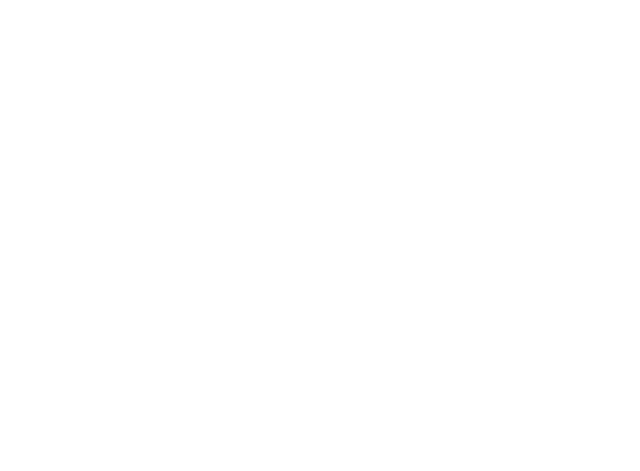
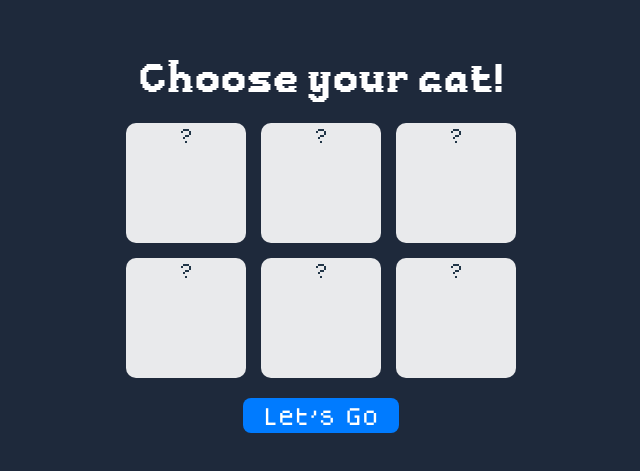
Before and after one commit to kaungzhan/eth-crypto-game, a React (Vite) app in the folder mekdi-pipeline/: page /choose-cat in a window 1280 px wide. Before the commit this address had no page. Shown: the part 167-638 px from the top of the page, without its empty margins (319-959 px from the left). Built offline with nearby package versions, Linux system fonts and the light colour scheme.

Commit message:
made choosecat page

```diff
--- a/mekdi-pipeline/src/App.tsx
+++ b/mekdi-pipeline/src/App.tsx
@@ -2,6 +2,7 @@ import React from "react";
 import { BrowserRouter as Router, Routes, Route } from "react-router-dom";
 import MainPage from "./pages/Mainpage";
 import StartPage from "./pages/Startpage";
+import ChooseCatPage from "./pages/Choosecat";
 
 const App: React.FC = () => {
   return (
@@ -9,6 +10,7 @@ const App: React.FC = () => {
       <Routes>
         <Route path="/" element={<MainPage />} />
         <Route path="/start" element={<StartPage />} />
+        <Route path="/choose-cat" element={<ChooseCatPage />} />
       </Routes>
     </Router>
   );
--- /dev/null
+++ b/mekdi-pipeline/src/css/Choosecat.css
@@ -0,0 +1,58 @@
+/* Container for the page */
+.choose-cat-container {
+    width: 100vw;
+    height: 100vh;
+    background-color: #1e293b; /* Dark blue background */
+    display: flex;
+    flex-direction: column;
+    align-items: center;
+    justify-content: center;
+    text-align: center;
+}
+
+/* Title */
+.choose-cat-title {
+    font-family: "PixelMax-Regular", sans-serif;
+    font-size: 2.5rem;
+    color: white;
+    margin-bottom: 20px;
+}
+
+/* Grid Layout for Cat Choices */
+.cat-grid {
+    display: grid;
+    grid-template-columns: repeat(3, 1fr); /* ✅ 3 Columns */
+    gap: 15px;
+    margin-bottom: 20px;
+}
+
+/* Cat Image Boxes */
+.cat-box {
+    width: 120px;
+    height: 120px;
+    background: rgba(255, 255, 255, 0.9);
+    border-radius: 10px;
+    object-fit: cover;
+    cursor: pointer;
+    transition: transform 0.2s ease;
+}
+
+.cat-box:hover {
+    transform: scale(1.1); /* Slight zoom effect on hover */
+}
+
+/* "Let's Go" Button */
+.lets-go-button {
+    background-color: #007bff;
+    color: white;
+    font-size: 1.2rem;
+    padding: 10px 20px;
+    border: none;
+    border-radius: 8px;
+    cursor: pointer;
+    transition: background 0.3s ease;
+}
+
+.lets-go-button:hover {
+    background-color: #0056b3;
+}
--- a/mekdi-pipeline/src/css/Startpage.css
+++ b/mekdi-pipeline/src/css/Startpage.css
@@ -1,24 +1,3 @@
-/* Load Custom Font */
-@font-face {
-    font-family: "DogicaPixel";
-    src: url("/fonts/dogicapixel.ttf") format("truetype");
-  }
-
-  @font-face {
-    font-family: "DogicaPixelBold";
-    src: url("/fonts/dogicapixelbold.ttf") format("truetype");
-  }
-
-  @font-face {
-    font-family: "PixelMax-Regular";
-    src: url("/fonts/Pixelmax-Regular.otf") format("opentype");
-  }
-
-  @font-face {
-    font-family: "PixelMax-Outline";
-    src: url("/fonts/Pixelmax-Outline.otf") format("opentype");
-  }
-
 /* Apply Font to Everything */
 body, .game-container, .dialog-box, .character-name, .dialog-text, .dialog-button {
     font-family: "DogicaPixel", sans-serif;
--- /dev/null
+++ b/mekdi-pipeline/src/pages/Choosecat.tsx
@@ -0,0 +1,33 @@
+import React from "react";
+import { useNavigate } from "react-router-dom";
+import "../css/Choosecat.css";
+
+const ChooseCatPage: React.FC = () => {
+  const navigate = useNavigate();
+
+  const handleLetsGo = () => {
+    console.log("✅ Let's Go button clicked!");
+    navigate("/start"); // ✅ Navigates to the Start Page after selecting a cat
+  };
+
+  return (
+    <div className="choose-cat-container">
+      <h1 className="choose-cat-title">Choose your cat!</h1>
+
+      {/* Grid of Blank Boxes */}
+      <div className="cat-grid">
+        <div className="cat-box">?</div>
+        <div className="cat-box">?</div>
+        <div className="cat-box">?</div>
+        <div className="cat-box">?</div>
+        <div className="cat-box">?</div>
+        <div className="cat-box">?</div>
+      </div>
+
+      {/* "Let's Go" Button */}
+      <button className="lets-go-button" onClick={handleLetsGo}>Let's Go</button>
+    </div>
+  );
+};
+
+export default ChooseCatPage;
--- a/mekdi-pipeline/src/pages/Startpage.tsx
+++ b/mekdi-pipeline/src/pages/Startpage.tsx
@@ -11,11 +11,10 @@ const StartPage: React.FC = () => {
   };
 
   const handleLetsGo = () => {
-    console.log("✅ Let's Go button clicked!");
+    navigate("/choose-cat");
   };
 
   const handleNoThanks = () => {
-    console.log("❌ No Thanks button clicked!");
     navigate("/");
   };
 
```
